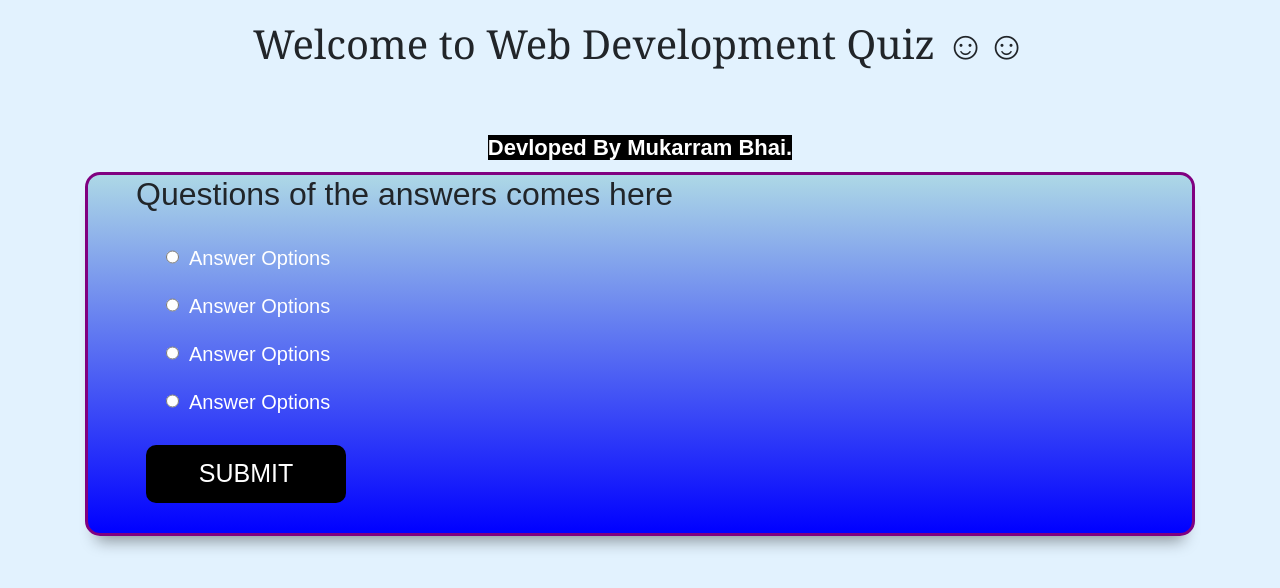
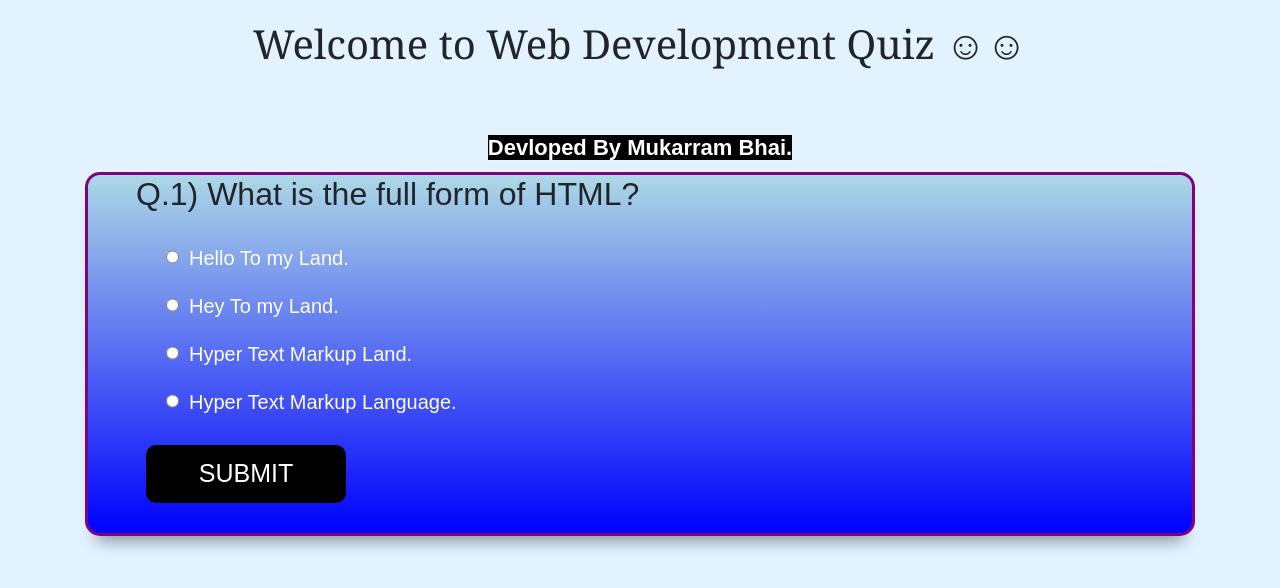
Before and after one commit to Muhammad-Mukarram-Asad/Saylani-Quiz-App-Updated, a plain HTML site: page index.html in a window 1280 px wide. Drawn offline with nearby package versions, Linux system fonts and the light colour scheme.

Commit message:
Update index.html

```diff
--- a/index.html
+++ b/index.html
@@ -195,7 +195,7 @@
         </div>
 
     </div>
-    <script src="QuizApp.js"> </script>
+    <script src="script.js"> </script>
 
 </body>
 
```
